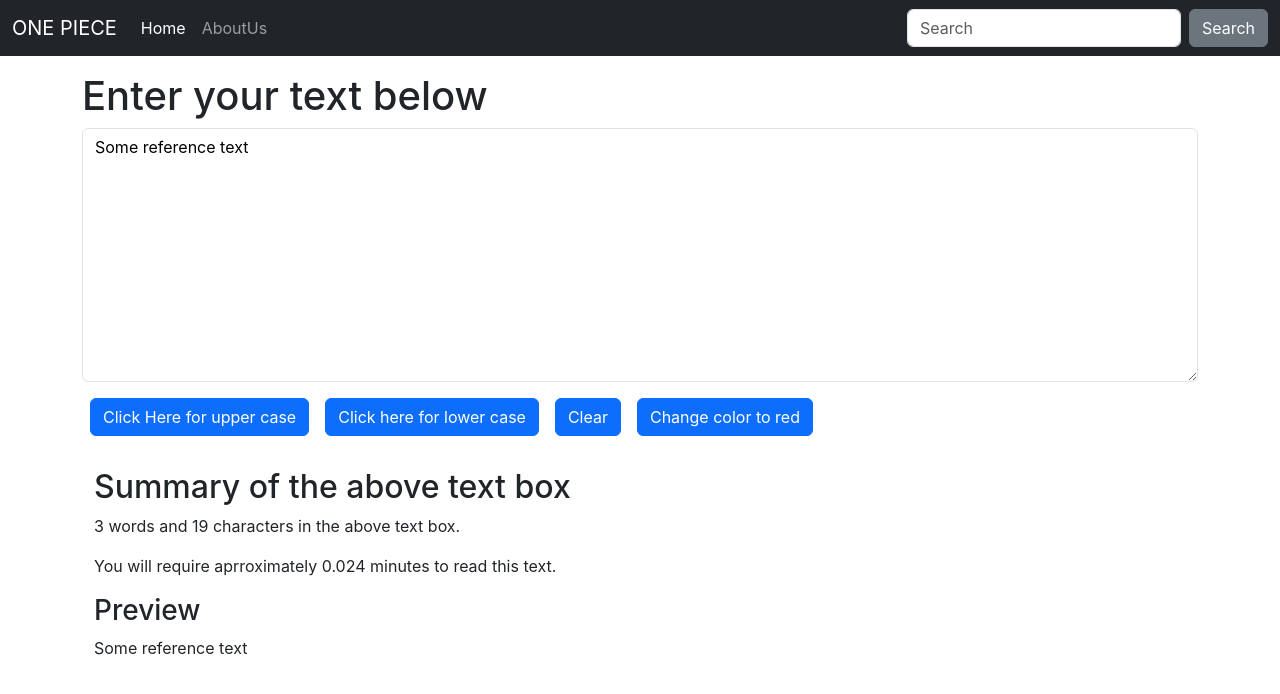
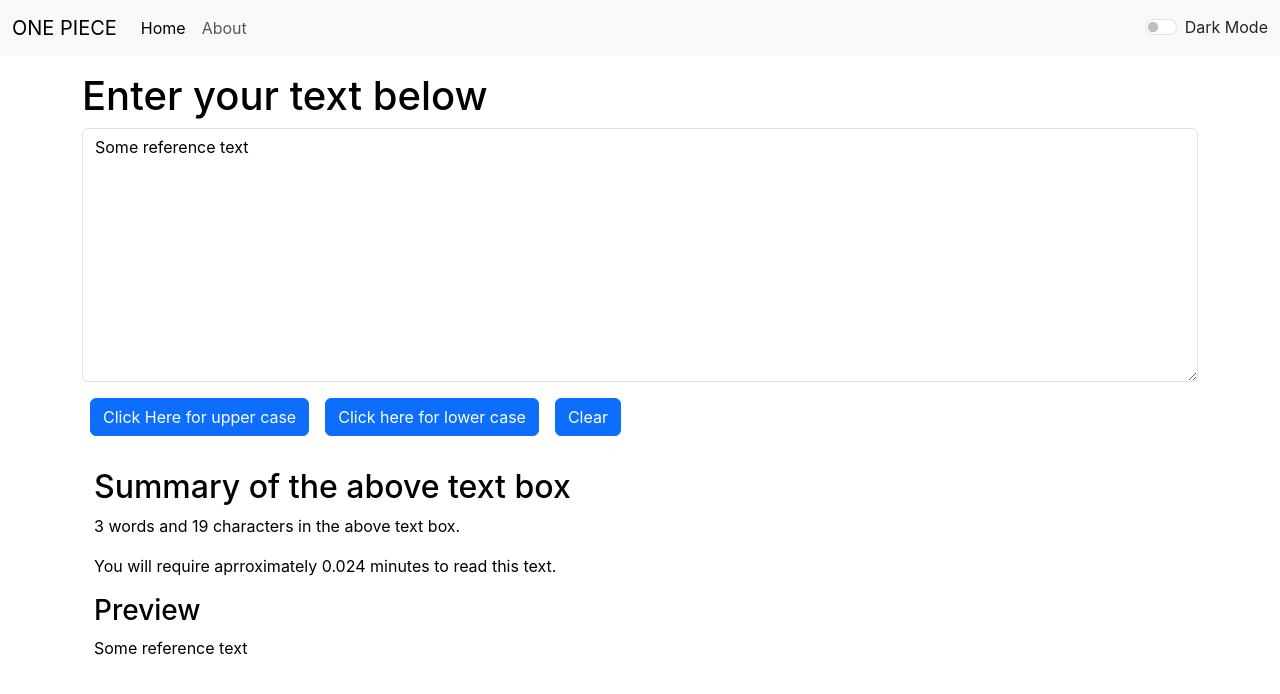
Before and after one commit to rahul-17-11/my-app, a React (Create React App) app: page / in a window 1280 px wide. Shown: the top 694 px of the page. Built offline with nearby package versions, Linux system fonts and the light colour scheme.

Commit message:
updated project

```diff
--- a/src/App.js
+++ b/src/App.js
@@ -1,14 +1,25 @@
+import { useState } from 'react';
 import './App.css';
 import Navbar from './componets/Navbar';
 import Textarea from './componets/Textarea';
 // import About from './componets/About';
 
 function App() {
+  const [mode,setMode] = useState("light")
+  const toggleMode = ()=>{
+    if(mode === "light"){
+      setMode('dark')
+      document.body.style.backgroundColor = '#072d54';
+    }else{
+      setMode('light')
+      document.body.style.backgroundColor = 'white';
+    }
+  }
   return (
     <>
-      <Navbar title="ONE PIECE" about="AboutUs"/>
+      <Navbar title="ONE PIECE" mode={mode} toggleMode={toggleMode}/>
       <div className="container my-3 my-3">
-      <Textarea heading="Enter your text below"/>
+      <Textarea heading="Enter your text below" mode={mode}/>
       {/* <About/> */}
       </div>
     </>
--- a/src/componets/Navbar.js
+++ b/src/componets/Navbar.js
@@ -4,7 +4,7 @@
 
 export default function Navbar(props) {
   return (
-      <nav className="navbar navbar-expand-lg bg-dark navbar-dark">
+      <nav className={`navbar navbar-expand-lg bg-${props.mode} navbar-${props.mode}`}>
         <div className="container-fluid">
           <a className="navbar-brand" href="/">{props.title}</a>
           <button className="navbar-toggler" type="button" data-bs-toggle="collapse" data-bs-target="#navbarSupportedContent" aria-controls="navbarSupportedContent" aria-expanded="false" aria-label="Toggle navigation">
@@ -19,10 +19,14 @@
                 <a className="nav-link" href="/">{props.about}</a>
               </li>
             </ul>
-            <form className="d-flex" role="search">
+            {/* <form className="d-flex" role="search">
               <input className="form-control me-2" type="search" placeholder="Search" aria-label="Search"/>
               <button className="btn btn-secondary" type="submit">Search</button>
-            </form>
+            </form> */}
+            <div className={`form-check form-switch text-${props.mode==='light'?'dark':'light'}`}>
+            <input className="form-check-input" onClick={props.toggleMode} type="checkbox" role="switch" id="flexSwitchCheckDefault"/>
+            <label className="form-check-label" htmlFor="flexSwitchCheckDefault">Dark Mode</label>
+            </div>
           </div>
         </div>
       </nav>
--- a/src/componets/Textarea.js
+++ b/src/componets/Textarea.js
@@ -12,38 +12,20 @@
     const clickOnClear = ()=>{
         setText("")
     }
-    const [colorChange,setColorChange] = useState({
-        color:'black'
-    })
-    const [btnc,setBtnc] = useState("Change color to red")
-    const colorChanger = ()=>{
-        if(colorChange.color === 'red'){
-            setColorChange({
-                color:'black'
-            })
-            setBtnc("Change color to red")
-        }else{
-            setColorChange({
-                color:'red'
-            })
-            setBtnc("Change color to black")
-        }
-    }
     const handleOnChange = (event)=>{
         setText(event.target.value)
     }
     const [text,setText] = useState("Some reference text")
   return (
         <>
-        <div className="mb-3 my-3">
+        <div className="mb-3 my-3" style={{color:props.mode==='dark'?'white':'black'}}>
         <h1>{props.heading}</h1>
-        <textarea className="form-control" value={text} style={{ color: colorChange.color }} onChange={handleOnChange} id="myText" rows="10"></textarea>
+        <textarea className="form-control" value={text} style={{backgroundColor:props.mode==='dark'?'#233240':'white',color:props.mode==='dark'?'white':'black'}} onChange={handleOnChange} id="myText" rows="10"></textarea>
         <button className="btn btn-primary my-3 mx-2" onClick={handleOnClick}>Click Here for upper case</button>
         <button className="btn btn-primary my-3 mx-2" onClick={clickOnHandle}>Click here for lower case</button>
         <button className="btn btn-primary my-3 mx-2" onClick={clickOnClear}>Clear</button>
-        <button className="btn btn-primary my-3 mx-2" onClick={colorChanger}>{btnc}</button>
         </div>
-        <div className='container '>
+        <div className='container' style={{color:props.mode==='dark'?'white':'black'}}>
         <h2>Summary of the above text box</h2>
         <p>{text.split(" ").length} words and {text.length} characters in the above text box.</p>
         <p>You will require aprroximately {0.008* text.split(" ").length} minutes to read this text.</p>
```
